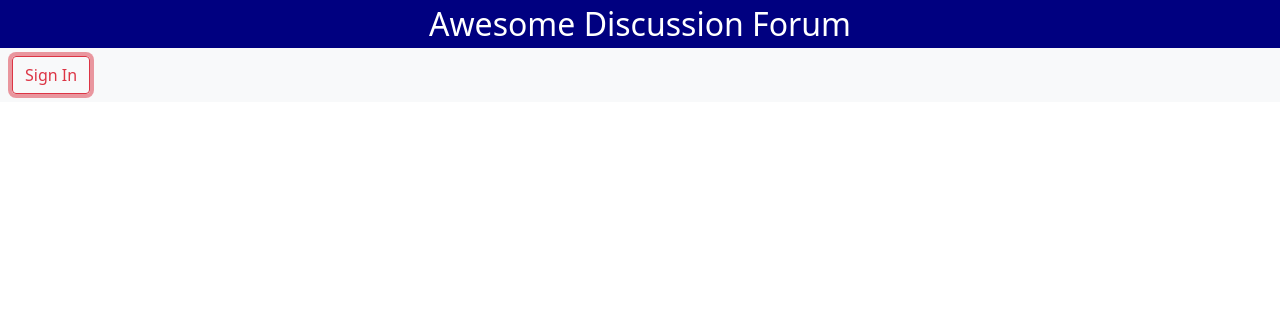
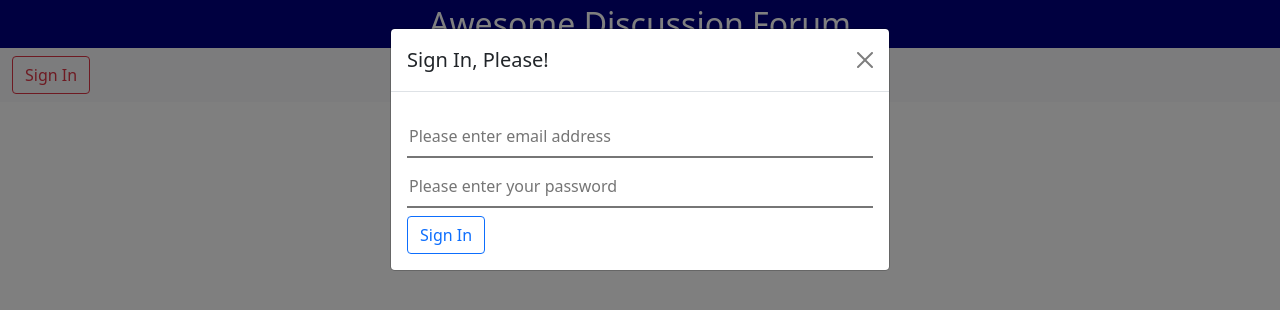
Before and after one commit to Anurag-Mahadevapuram/Creative-Work-1, a plain HTML site: page public/index.html in a window 1280 px wide. Both pictures are taken after a click on the button "Sign In". Drawn offline with nearby package versions, Linux system fonts and the light colour scheme.

Commit message:
16. Prevent Refresh

```diff
--- a/public/app.js
+++ b/public/app.js
@@ -1 +1,3 @@
-console.log("from app.js");
+import * as FirebaseAuth from './controller/firebase_auth.js';
+
+FirebaseAuth.addEventListeners();
--- /dev/null
+++ b/public/controller/firebase_auth.js
@@ -0,0 +1,11 @@
+import * as Elements from '../viewpage/elements.js'
+
+export function addEventListeners() {
+
+    Elements.formSignIn.addEventListener('submit', e => {
+        e.preventDefault();   //Keeps from refreshing the current page
+        const email = e.target.email.value;
+        const password = e.target.password.value;
+    });
+
+}
--- a/public/css/style.css
+++ b/public/css/style.css
@@ -16,3 +16,11 @@ li.nav-item{
 .modal-postauth{
     display: none;
 }
+
+input{
+    display: block;
+    margin: 8px 0;
+    padding: 8px 2px;
+    border-width: 0 0 2px 0;
+    width: 100%;
+}
--- a/public/index.html
+++ b/public/index.html
@@ -17,7 +17,6 @@
 <body>
   <div class="my-banner">Awesome Discussion Forum</div>
 
-
   <nav class="navbar navbar-expand-lg navbar-light bg-light">
     <div class="container-fluid">
       <button class="navbar-toggler" type="button" data-bs-toggle="collapse" data-bs-target="#navbarSupportedContent"
@@ -27,7 +26,8 @@
       <div class="collapse navbar-collapse" id="navbarSupportedContent">
         <ul class="navbar-nav me-auto mb-2 mb-lg-0">
           <li class="nav-item modal-preauth">
-            <button class="btn btn-outline-danger">Sign In</button>
+            <button class="btn btn-outline-danger" data-bs-toggle="modal" data-bs-target="#modal-signin-form">Sign
+              In</button>
           </li>
           <li class="nav-item modal-postauth">
             <button class="btn btn-outline-primary">Home</button>
@@ -48,6 +48,33 @@
       </div>
     </div>
   </nav>
+
+  <!-- Modal: Sign In -->
+  <div class="modal fade" id="modal-signin-form" data-bs-backdrop="static" data-bs-keyboard="false" tabindex="-1"
+    aria-labelledby="modal-signin-form-label" aria-hidden="true">
+    <div class="modal-dialog">
+      <div class="modal-content">
+        <div class="modal-header">
+          <h5 class="modal-title" id="modal-signin-form-label">Sign In, Please!</h5>
+          <button type="button" class="btn-close" data-bs-dismiss="modal" aria-label="Close"></button>
+        </div>
+        <div class="modal-body">
+          <form id="form-signin" method="post">
+            <div>
+              <input type="email" name="email" placeholder="Please enter email address">
+            </div>
+            <div>
+              <input type="password" name="password" placeholder="Please enter your password">
+            </div>
+            <div>
+              <button class="btn btn-outline-primary" type="submit">Sign In</button>
+            </div>
+          </form>
+        </div>
+      </div>
+    </div>
+  </div>
+
   <script type="module">
     // Import the functions you need from the SDKs you need
     import { initializeApp } from "https://www.gstatic.com/firebasejs/9.6.4/firebase-app.js";
--- /dev/null
+++ b/public/viewpage/elements.js
@@ -0,0 +1 @@
+export const formSignIn = document.getElementById('form-signin');
```
